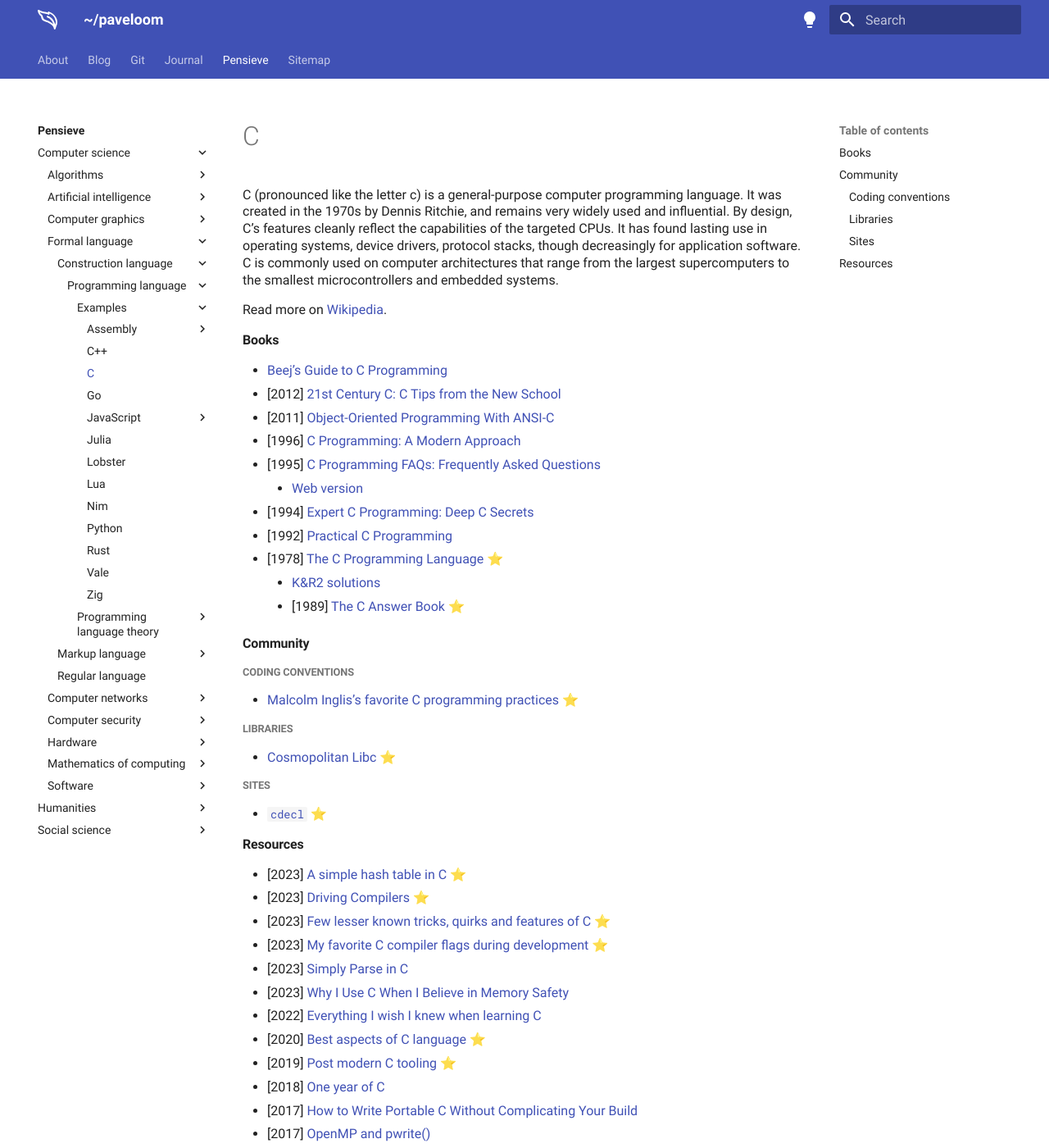
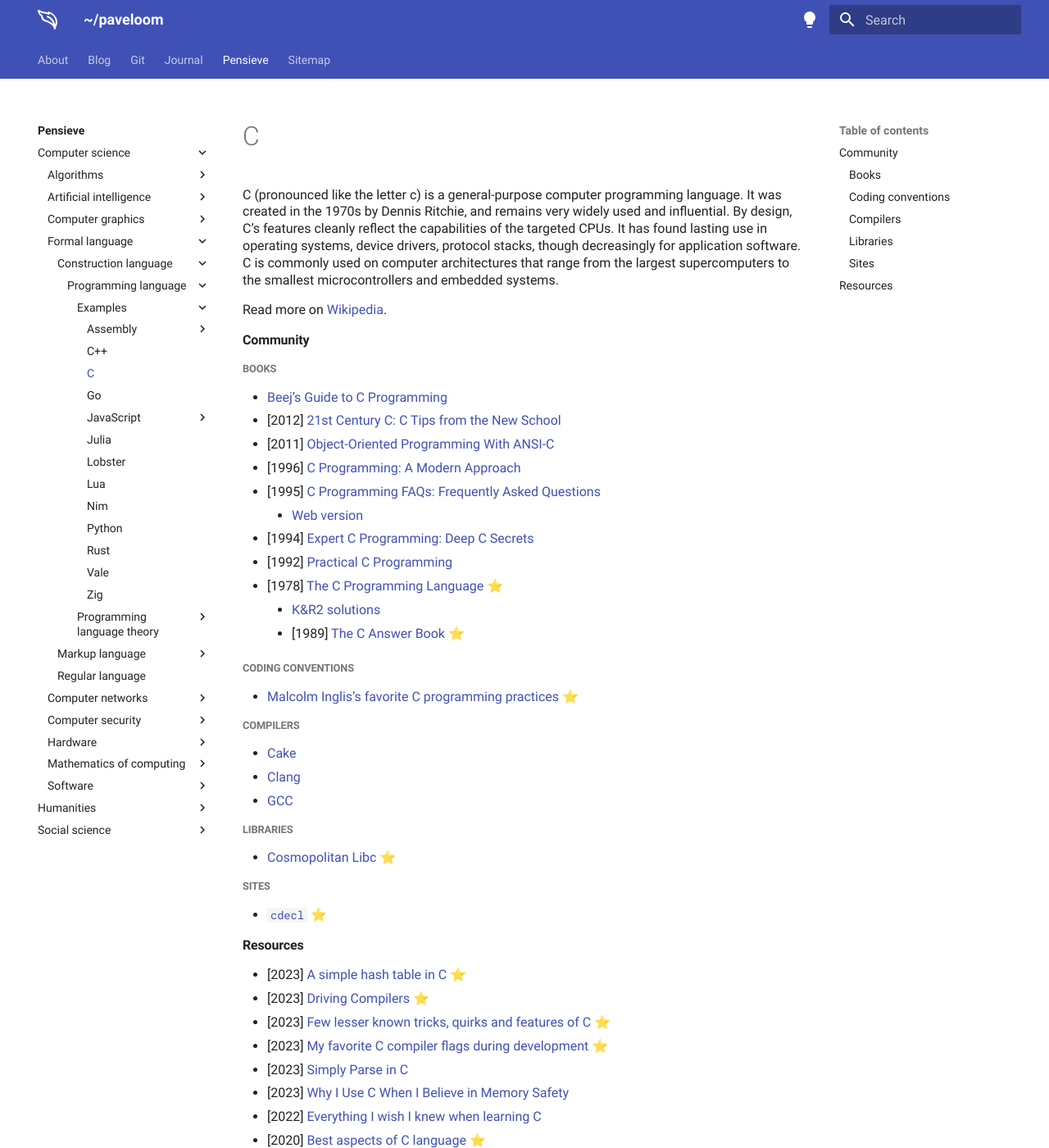
Before and after one commit to paveloom/paveloom.dev, an MkDocs documentation site: the page built from content/pensieve/c.md, in a window 1280 px wide and 1400 px high. Shown: the whole window at 82% size. Built offline with MkDocs 1.6.1 and Material for MkDocs 9.7.7, drawn with Linux system fonts in a browser that asks for light colours.

Commit message:
Pensieve: update the C page.

```diff
--- a/content/pensieve/c.md
+++ b/content/pensieve/c.md
@@ -17,10 +19,13 @@
     - [K&R2 solutions](https://clc-wiki.net/wiki/K%26R2_solutions)
     - [1989] [The C Answer Book](https://bookbrainz.org/work/e230d795-0227-4e35-bb19-4b291b66f47b) ⭐
 
-#### Community
-
 ##### Coding conventions
 - [Malcolm Inglis's favorite C programming practices](https://github.com/mcinglis/c-style) ⭐
+
+##### Compilers
+- [Cake](http://thradams.com/cake)
+- [Clang](https://clang.llvm.org)
+- [GCC](https://gcc.gnu.org)
 
 ##### Libraries
 - [Cosmopolitan Libc](https://justine.lol/cosmopolitan) ⭐
```
Also changed, not shown: other parts of content/pensieve/c.md (+3 -1 lines).
